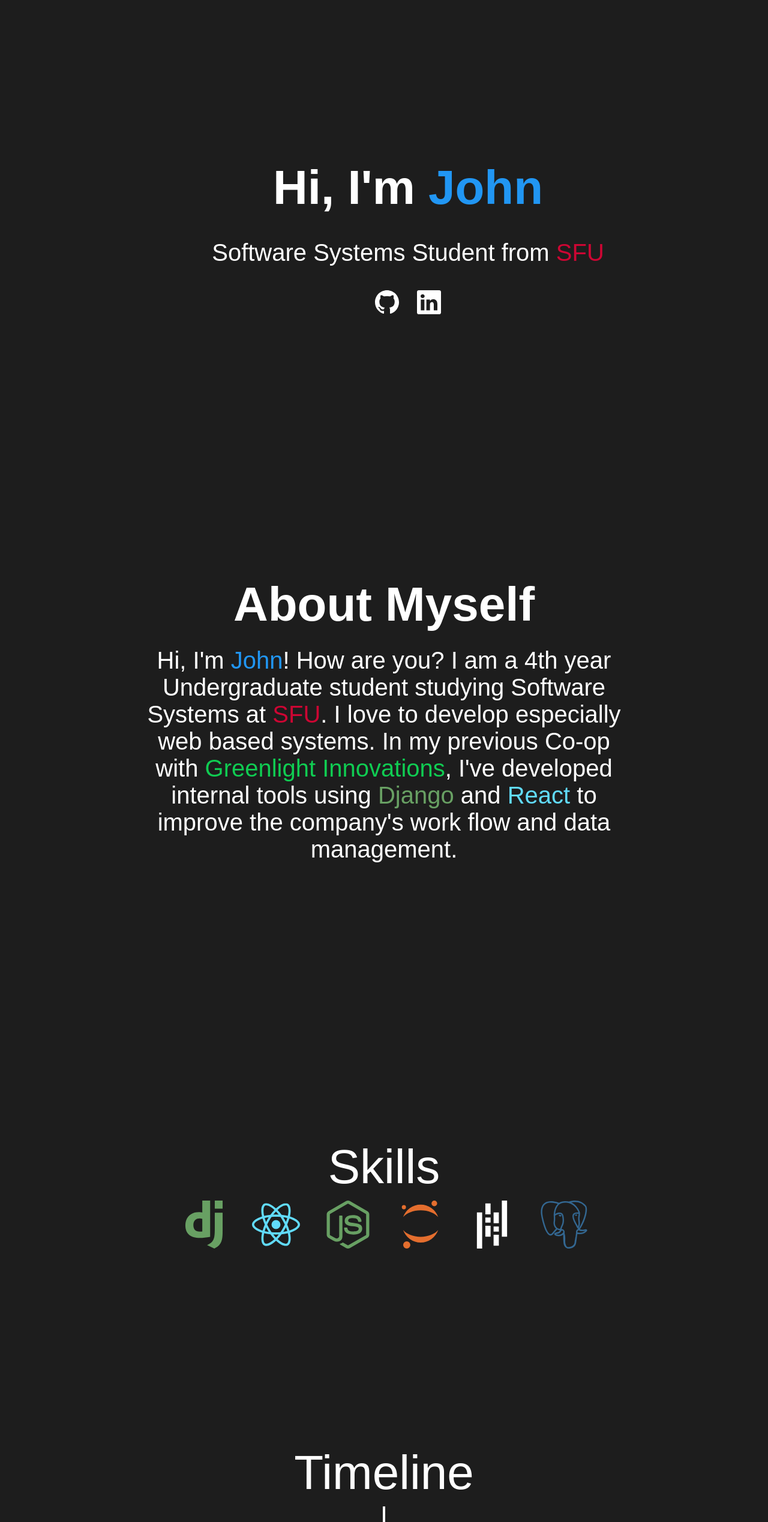
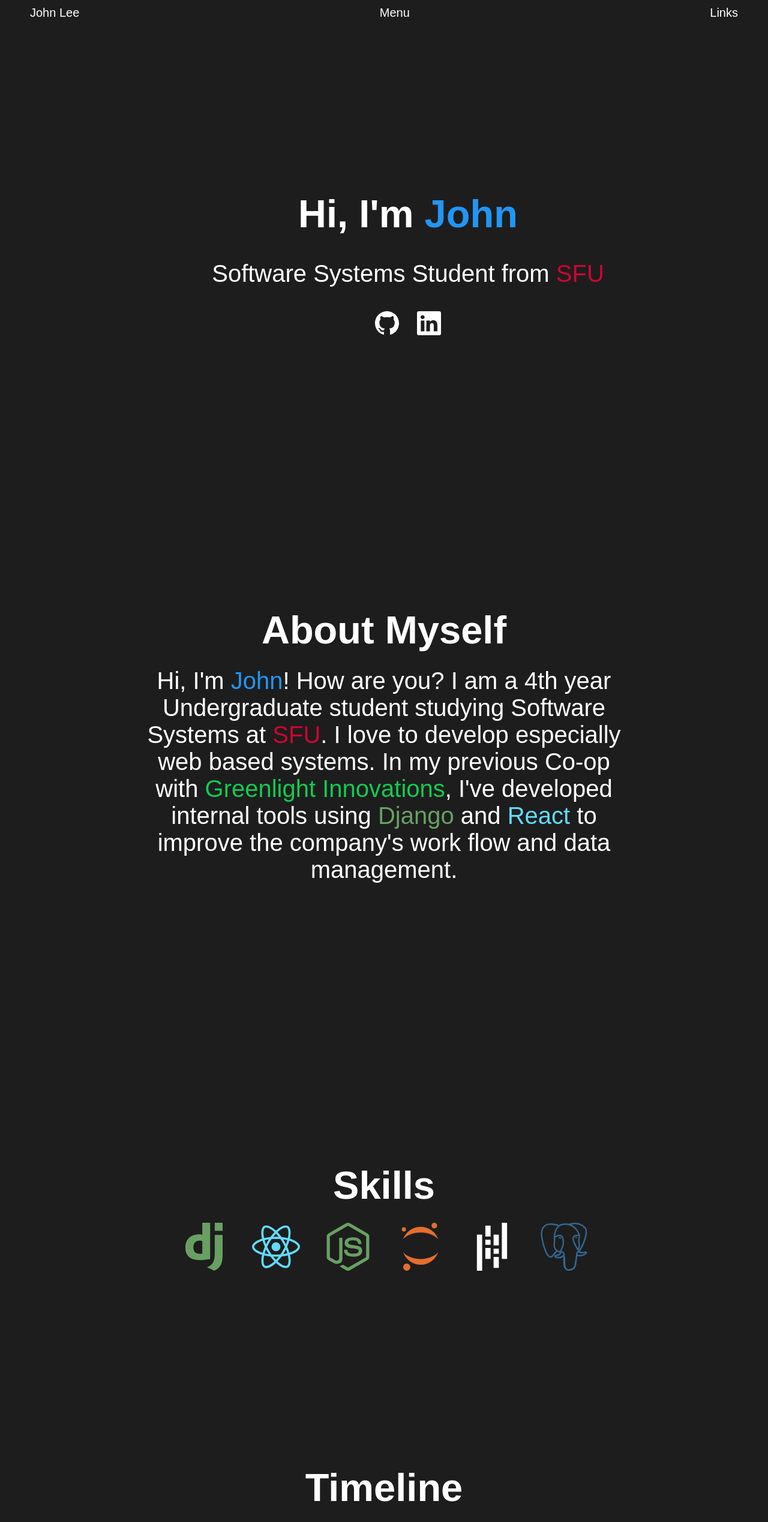
Before and after one commit to yla382/portflio, a React (Create React App) app: page / in a window 1280 px wide. Shown: the top 2538 px of the page at 60% size. Built offline with nearby package versions, Linux system fonts and the light colour scheme.

Commit message:
nav bar added

```diff
--- a/src/App.js
+++ b/src/App.js
@@ -1,4 +1,5 @@
 import './App.scss';
+import Navigation from './components/Navigation';
 import Landing from './components/Landing';
 import AboutMe from './components/AboutMe';
 import Timeline from './components/Timeline';
@@ -7,6 +8,7 @@ import Skills from './components/Skills';
 function App() {
   return (
     <div className="App">
+      <Navigation/>
       <Landing/>
       <AboutMe/>
       <Skills/>
--- a/src/App.scss
+++ b/src/App.scss
@@ -2,3 +2,11 @@ body {
     height: 100vh;
     margin: 0;
 }
+
+h1 {
+    font-size: 65px;
+    color: white;
+    text-align: center;
+    margin-top: 0px;
+    margin-bottom: 25px;
+}
--- /dev/null
+++ b/src/components/Navigation.js
@@ -0,0 +1,37 @@
+import "../stylesheets/Navigation.scss";
+import { useState, useEffect } from 'react';
+
+export const Navigation = () => {
+    const [scrollPosition, setScrollPosition] = useState(0);
+
+    const handleScroll = () => {
+        const position = window.pageYOffset;
+        setScrollPosition(position);
+    }
+
+    useEffect(() =>{
+        window.addEventListener('scroll', handleScroll, { passive: true });
+
+        return () => {
+            window.removeEventListener('scroll', handleScroll);
+        };
+    }, []);
+
+    return (
+        <div className="navigation" id={scrollPosition > 0 ? 'nav_background_after' : 'nav_background_original'}>
+            <div id="outer_nav">
+                <div>
+                    <p>John Lee</p>
+                </div>
+                <div id="inner_nav">
+                    <p>Menu</p>
+                </div>
+                <div>
+                    <p>Links</p>
+                </div>
+            </div>
+        </div>
+    );
+}
+
+export default Navigation;
--- a/src/components/Skills.js
+++ b/src/components/Skills.js
@@ -12,7 +12,7 @@ export const Skills = () => {
     return (
         <div className="skills_container">
             <div>
-                <p>Skills</p>
+                <h1>Skills</h1>
                 <div className="icon_container">
                     <span id="django"><SiDjango/></span>
                     <span id="react"><SiReact/></span>
--- a/src/components/Timeline.js
+++ b/src/components/Timeline.js
@@ -9,7 +9,7 @@ export const Timeline = () => {
     return (
         <div className="timelineContainer">
             <div className="timeline-header">
-                <p>Timeline</p>
+                <h1>Timeline</h1>
             </div>
             <div className="timeline">
                 <VerticalTimeline>
--- a/src/stylesheets/AboutMe.scss
+++ b/src/stylesheets/AboutMe.scss
@@ -16,13 +16,6 @@
 }
 
 .paragraphContainer {
-    h1 {
-        text-align: center;
-        margin-top: 0px;
-        margin-bottom: 25px;
-        font-size: 80px;
-    }
-
     p {
         text-align: center;
         font-size: 40px;
--- a/src/stylesheets/Landing.scss
+++ b/src/stylesheets/Landing.scss
@@ -14,12 +14,6 @@
 }
 
 .typistContainer {
-    h1 {
-        font-size: 80px;
-        margin-top: 0px;
-        margin-bottom: 0px;
-    }
-
     p {
         font-size: 40px;
     }
--- /dev/null
+++ b/src/stylesheets/Navigation.scss
@@ -0,0 +1,27 @@
+.navigation {
+    padding-left: 50px;
+    padding-right: 50px;
+    padding-top: 10px;
+    padding-bottom: 10px;
+    position: sticky;
+    top: 0;
+}
+
+#nav_background_original {
+    background-color: #1d1d1d;
+}
+
+#nav_background_after {
+    background-color: #292828;
+}
+
+#outer_nav {
+    display: flex;
+    justify-content: space-between;
+    font-size: 20px;
+
+    p {
+        margin: 0px;
+        color: white;
+    }
+}
--- a/src/stylesheets/Timeline.scss
+++ b/src/stylesheets/Timeline.scss
@@ -2,20 +2,6 @@
     background-color: #1d1d1d;
     // padding-bottom: 200px;
     height: 100vh;
-}
-
-.timeline-header {
-    display: flex;
-    justify-content: center;
-}
-
-.timeline-header {
-    p {
-        margin-top: 10px;
-        margin-bottom: 10px;
-        font-size: 80px;
-        color: white;
-    }
 }
 
 @media only screen and (min-width: 1170px) {
```
